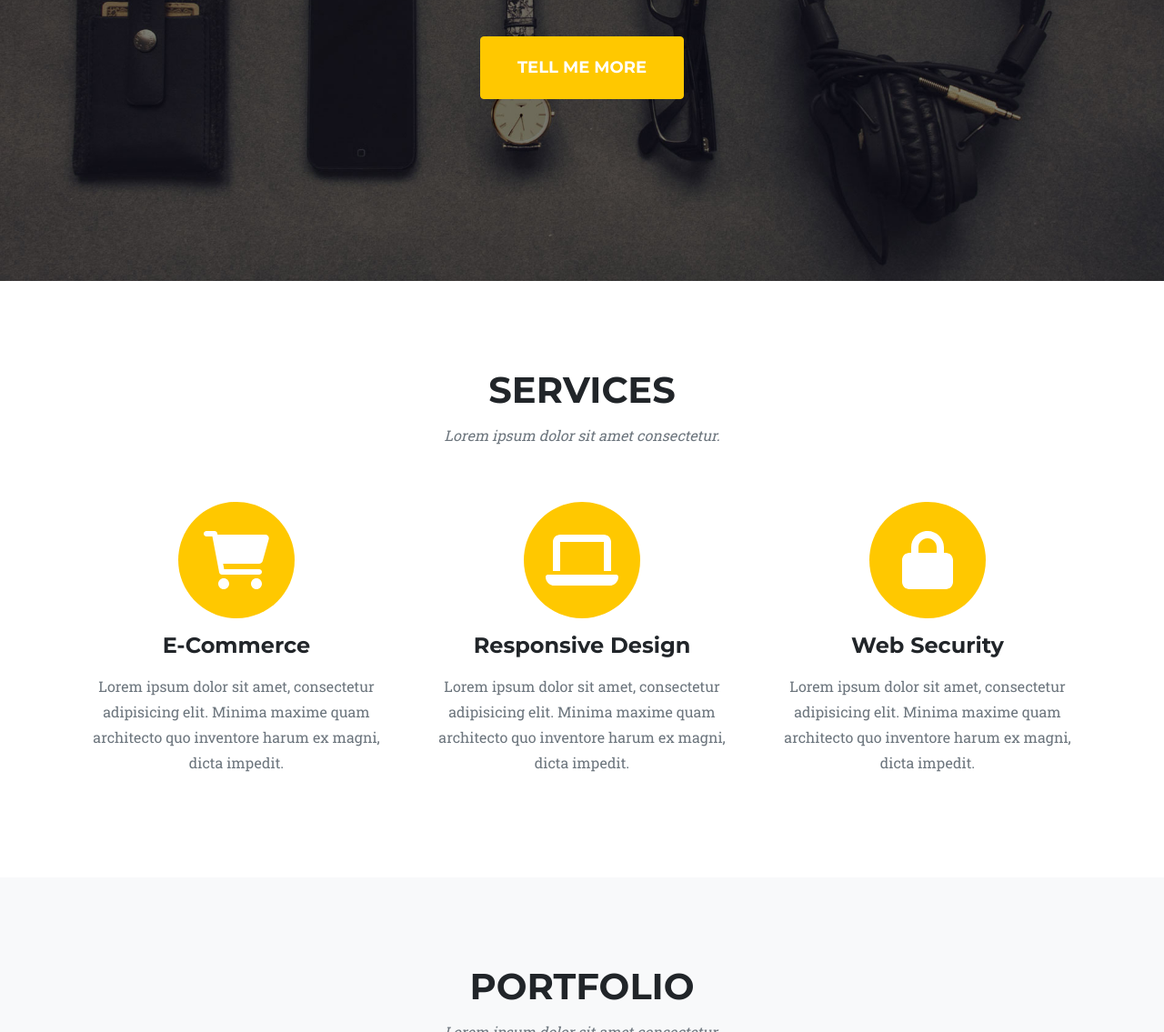
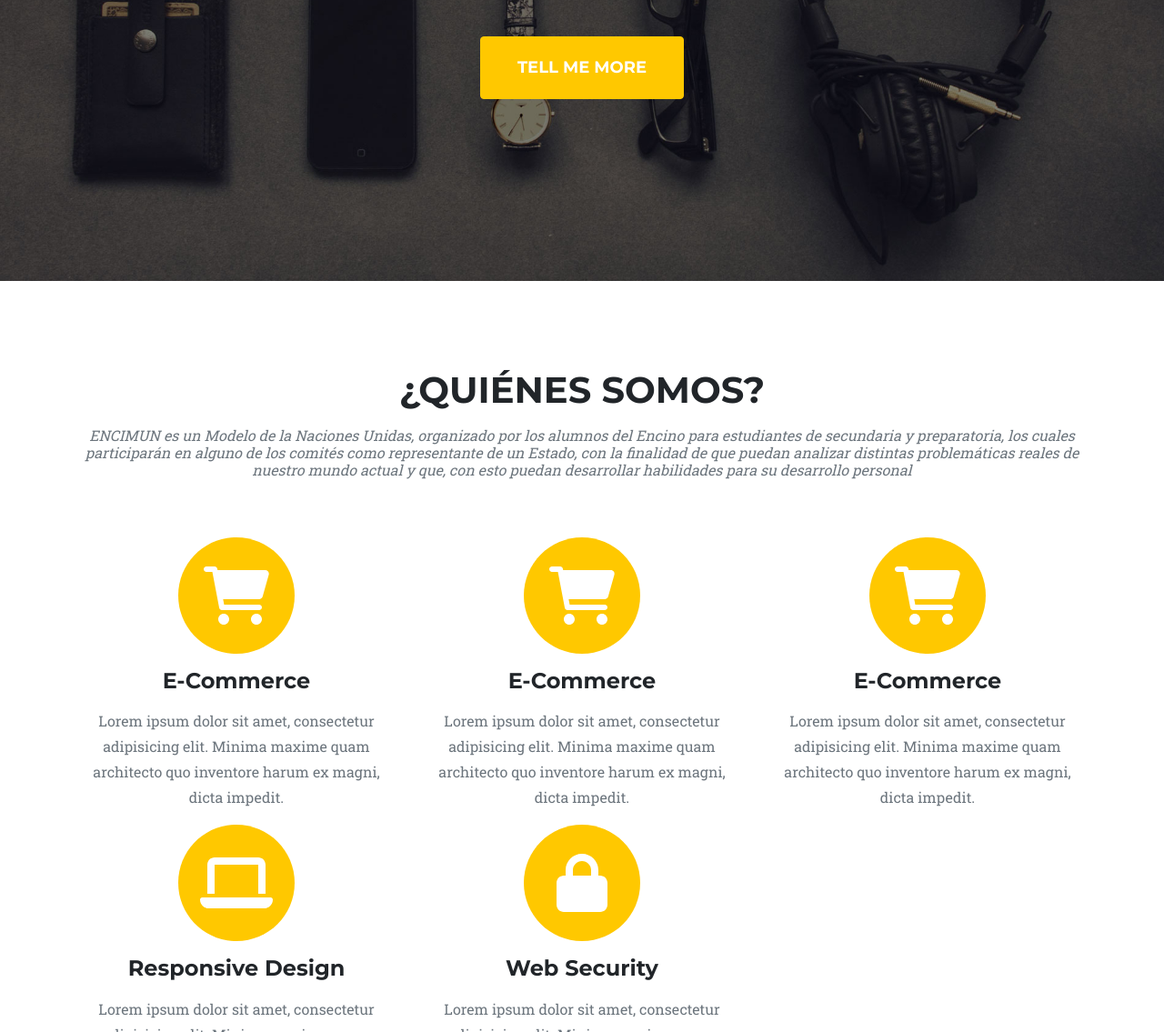
Before and after one commit to blanqeye/https-blanqeye.github.io-PAGE-, a plain HTML site: page index.html in a window 1280 px wide. Shown: the part 436-1571 px from the top of the page at 91% size. Drawn offline with nearby package versions, Linux system fonts and the light colour scheme.

Commit message:
Update index.html

```diff
--- a/index.html
+++ b/index.html
@@ -39,8 +39,8 @@
         <!-- Masthead-->
         <header class="masthead">
             <div class="container">
-                <div class="masthead-subheading">Welcome To Our Studio!</div>
-                <div class="masthead-heading text-uppercase">It's Nice To Meet You</div>
+                <div class="masthead-subheading">¡Empieza dejando tu huella!</div>
+                <div class="masthead-heading text-uppercase">ENCIMUN 2022</div>
                 <a class="btn btn-primary btn-xl text-uppercase" href="#services">Tell Me More</a>
             </div>
         </header>
@@ -48,10 +48,26 @@
         <section class="page-section" id="services">
             <div class="container">
                 <div class="text-center">
-                    <h2 class="section-heading text-uppercase">Services</h2>
-                    <h3 class="section-subheading text-muted">Lorem ipsum dolor sit amet consectetur.</h3>
+                    <h2 class="section-heading text-uppercase">¿Quiénes somos?</h2>
+                    <h3 class="section-subheading text-muted">ENCIMUN es un Modelo de la Naciones Unidas, organizado por los alumnos del Encino para estudiantes de secundaria y preparatoria, los cuales participarán en alguno de los comités como representante de un Estado, con la finalidad de que puedan analizar distintas problemáticas reales de nuestro mundo actual y que, con esto puedan desarrollar habilidades para su desarrollo personal</h3>
                 </div>
                 <div class="row text-center">
+                    <div class="col-md-4">
+                        <span class="fa-stack fa-4x">
+                            <i class="fas fa-circle fa-stack-2x text-primary"></i>
+                            <i class="fas fa-shopping-cart fa-stack-1x fa-inverse"></i>
+                        </span>
+                        <h4 class="my-3">E-Commerce</h4>
+                        <p class="text-muted">Lorem ipsum dolor sit amet, consectetur adipisicing elit. Minima maxime quam architecto quo inventore harum ex magni, dicta impedit.</p>
+                    </div>
+                    <div class="col-md-4">
+                        <span class="fa-stack fa-4x">
+                            <i class="fas fa-circle fa-stack-2x text-primary"></i>
+                            <i class="fas fa-shopping-cart fa-stack-1x fa-inverse"></i>
+                        </span>
+                        <h4 class="my-3">E-Commerce</h4>
+                        <p class="text-muted">Lorem ipsum dolor sit amet, consectetur adipisicing elit. Minima maxime quam architecto quo inventore harum ex magni, dicta impedit.</p>
+                    </div>
                     <div class="col-md-4">
                         <span class="fa-stack fa-4x">
                             <i class="fas fa-circle fa-stack-2x text-primary"></i>
```
